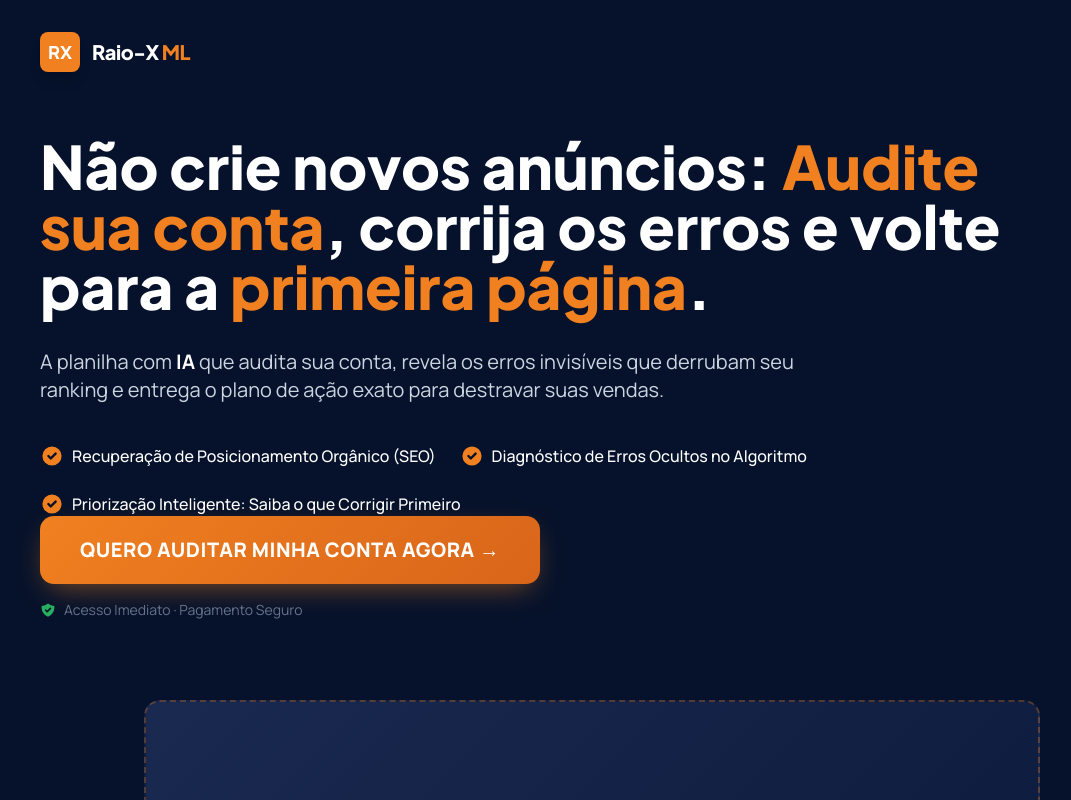
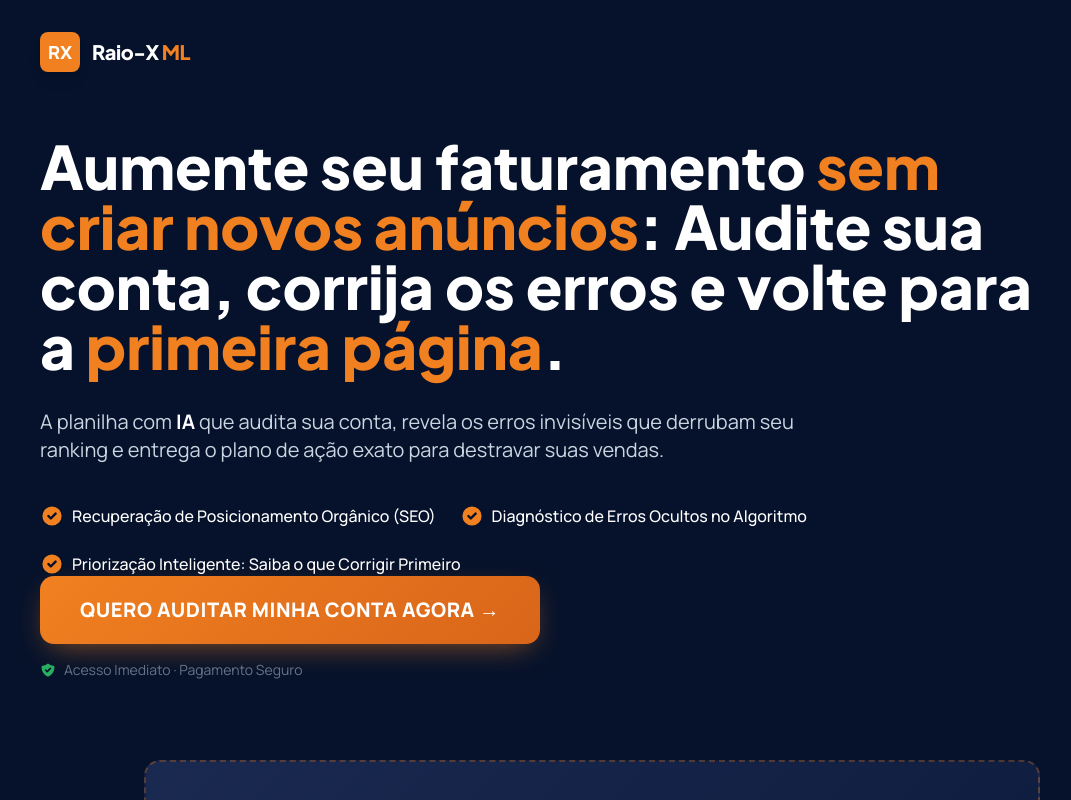
Before and after one commit to 360gestaoindaut-lgtm/landing-page-raiox-a, a plain HTML site: page index.html in a window 1280 px wide. Shown: the top 800 px of the page, without its empty margins (48-1119 px from the left). Drawn offline with nearby package versions, Linux system fonts and the light colour scheme.

Commit message:
Ajuste fino no H1: Foco em faturamento

```diff
--- a/index.html
+++ b/index.html
@@ -243,7 +243,7 @@
   <div class="relative max-w-6xl mx-auto px-6 pt-12 pb-20 md:pb-32">
 
 <h1 class="display text-white text-4xl md:text-6xl font-extrabold leading-[1.1] mb-8 max-w-5xl">
-    Não crie novos anúncios: <span class="text-orange">Audite sua conta</span>, corrija os erros e volte para a <span class="text-orange">primeira página</span>.
+    Aumente seu faturamento <span class="text-orange">sem criar novos anúncios</span>: Audite sua conta, corrija os erros e volte para a <span class="text-orange">primeira página</span>.
 </h1>
 
     <p class="text-slate-300 text-lg md:text-xl leading-relaxed mb-10 max-w-3xl">
```
